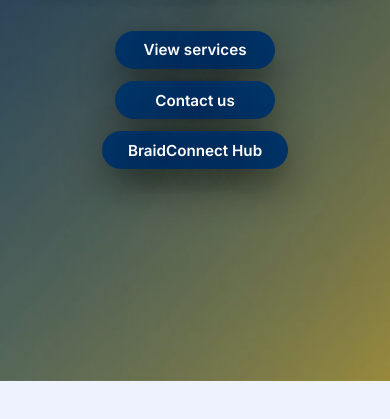
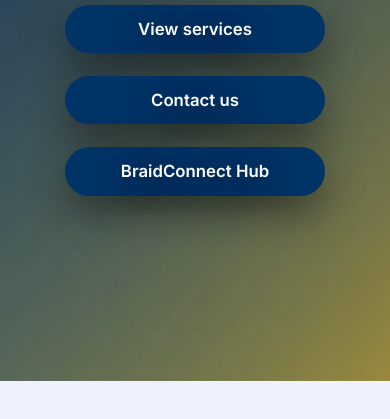
Before and after one commit to bakoko60-collab/braidsconnect-hub, a plain HTML site: page businesses/printexpress/index.html in a window 390 px wide. Shown: the part 423-842 px from the top of the page. Drawn offline with nearby package versions, Linux system fonts and the light colour scheme.

Commit message:
Add files via upload

```diff
--- a/businesses/printexpress/index.html
+++ b/businesses/printexpress/index.html
@@ -24,7 +24,7 @@
     <!-- RIGHT: navigation -->
     <nav class="main-nav">
       <ul>
-        <li><a href="#home">Home</a></li>
+        <li><a href="#top">Home</a></li>
         <li><a href="#services">Services</a></li>
         <li><a href="contact.html">Contact</a></li>
         <li><a href="../../index.html#home">Back to hub</a></li>
@@ -33,7 +33,7 @@
   </div>
 </header>
 
-  <!-- ===== HERO ===== -->
+    <!-- ===== HERO ===== -->
   <section id="top" class="px-hero">
     <div class="px-hero-inner">
       <h1 class="px-hero-title-main">PrintExpress</h1>
@@ -41,13 +41,13 @@
       <p class="px-hero-tagline">Your one-stop solution for everything print</p>
 
       <div class="px-hero-buttons">
-  <a href="#services" class="px-btn px-btn-primary">View services</a>
-  <a href="contact.html" class="px-btn px-btn-secondary">Contact us</a>
-  <a href="../../index.html#members" class="px-btn px-btn-secondary">BraidConnect Hub</a>
-</div>
-
+        <a href="#services" class="px-btn px-btn-primary">View services</a>
+        <a href="contact.html" class="px-btn px-btn-secondary">Contact us</a>
+        <a href="../../index.html#members" class="px-btn px-btn-secondary">BraidConnect Hub</a>
+      </div>
     </div>
   </section>
+
 
   <!-- ===== SERVICES / GALLERY ===== -->
   <main id="services" class="px-section">
--- a/businesses/printexpress/printexpress.css
+++ b/businesses/printexpress/printexpress.css
@@ -247,7 +247,6 @@ body {
     border-radius: 1.4rem;
   }
 }
-
 @media (max-width: 600px) {
   .px-hero {
     padding: 0 1.2rem 2.5rem;
@@ -268,21 +267,18 @@ body {
     margin-bottom: 2.1rem;
   }
 
-  /* HERO BUTTONS – MOBILE */
+  /* <<< make buttons stack on mobile */
   .px-hero-buttons {
-    flex-direction: column;     /* stack */
-    align-items: center;        /* center them */
-    gap: 0.75rem;               /* slightly smaller gap */
+    flex-direction: column;
+    align-items: center;
   }
 
   .px-btn {
-    width: auto;                /* not full width */
-    min-width: 160px;           /* smaller pill */
-    max-width: 210px;
-    padding: 0.6rem 1.6rem;     /* less tall & less wide */
-    font-size: 0.95rem;         /* smaller text */
+    width: 100%;
+    max-width: 260px;
   }
 }
+
 
 
 /* ================== HEADER (PRINTEXPRESS) ================== */
```
Also changed, not shown: businesses/printexpress/contact.html (+1 -1 lines).
